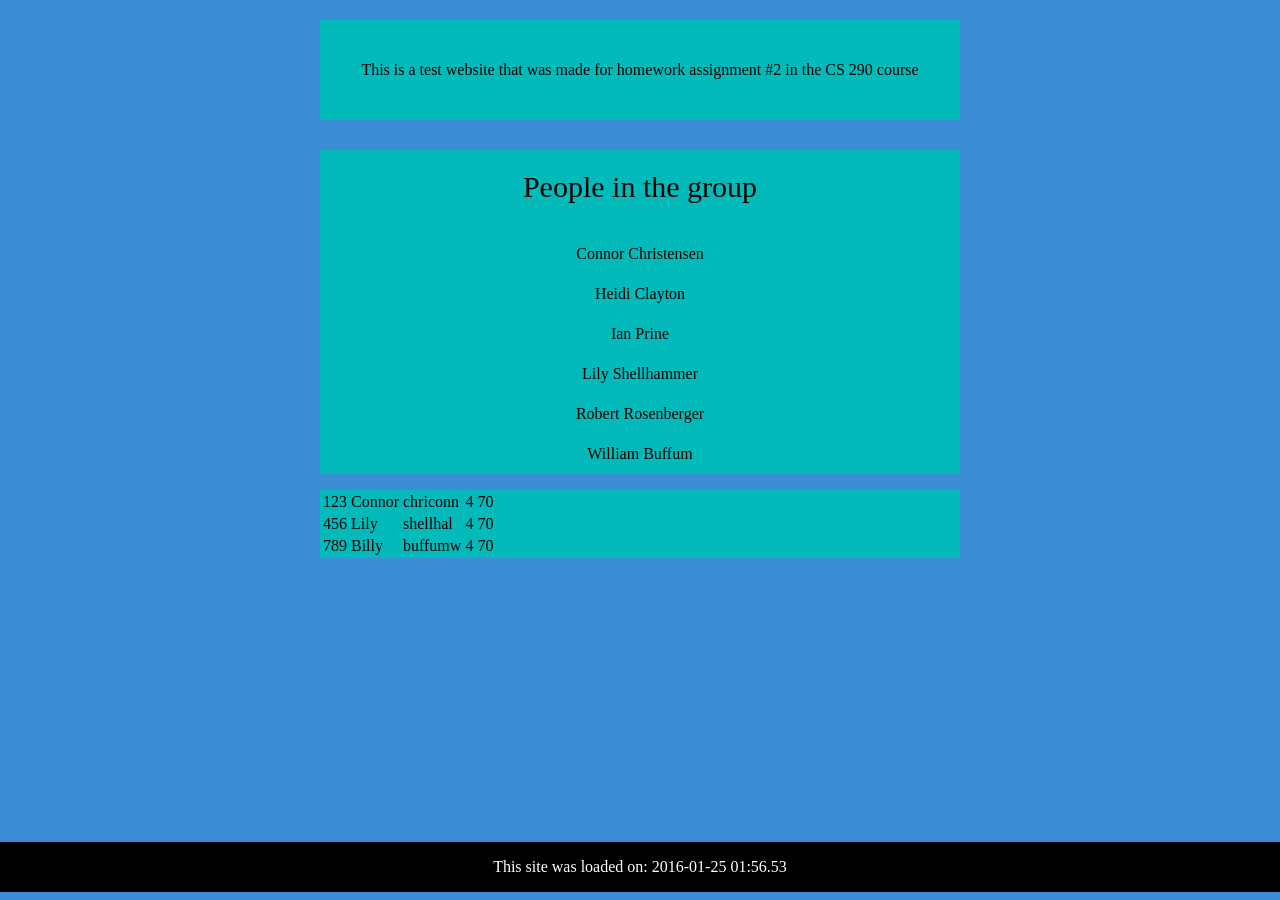
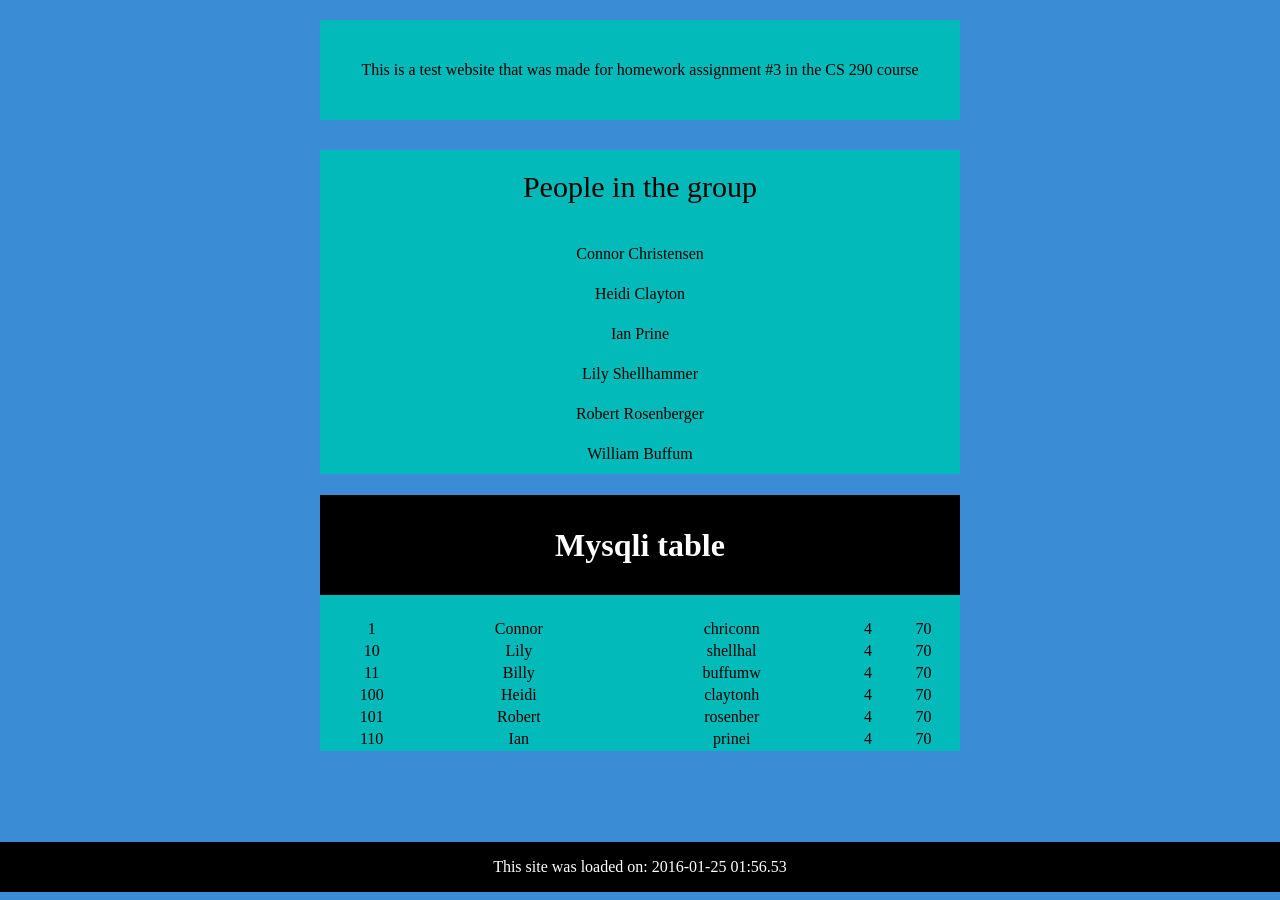
Before and after one commit to ConnorChristensen/CS290, a PHP site: page /PHP/other.php in a window 1280 px wide. Shown: the part 100-1000 px from the top of the page. Run offline with PHP 8.4, Linux system fonts and the light colour scheme; data that the repository does not hold is empty.

Commit message:
Names added to readme and css for php table
The PHP table contains everyones names and onid account name, and I
changed the CSS to make the website to display it on so it looks
smoother.

```diff
--- a/PHP/other.php
+++ b/PHP/other.php
@@ -11,7 +11,7 @@
     </nav>
 
     <div>
-        <p id="description">This is a test website that was made for homework assignment #2 in the CS 290 course</p>
+        <p id="description">This is a test website that was made for homework assignment #3 in the CS 290 course</p>
     </div>
     <div>
         <p class="bold">People in the group</p>
@@ -40,14 +40,20 @@
             printf("Cannot create table(s).\n");
         }
 
-        $mysqli->query("insert into courses(cid,prof,cred,cap,title) values(123,'chriconn',4,70,'Connor')");
-        $mysqli->query("insert into courses(cid,prof,cred,cap,title) values(456,'shellhal',4,70,'Lily')");
-        $mysqli->query("insert into courses(cid,prof,cred,cap,title) values(789,'buffumw',4,70,'Billy')");
+        $mysqli->query("insert into courses(cid,prof,cred,cap,title) values(001,'chriconn',4,70,'Connor')");
+        $mysqli->query("insert into courses(cid,prof,cred,cap,title) values(010,'shellhal',4,70,'Lily')");
+        $mysqli->query("insert into courses(cid,prof,cred,cap,title) values(011,'buffumw',4,70,'Billy')");
+        $mysqli->query("insert into courses(cid,prof,cred,cap,title) values(100,'claytonh',4,70,'Heidi')");
+        $mysqli->query("insert into courses(cid,prof,cred,cap,title) values(101,'rosenber',4,70,'Robert')");
+        $mysqli->query("insert into courses(cid,prof,cred,cap,title) values(110,'prinei',4,70,'Ian')");
+
+
         $mysqli->query("insert into students(sid,onid,name) values(931905000,'chriconn','C. Christensen')");
         $mysqli->query("insert into students(sid,onid,name) values(931905001,'buffumw','B. Buffman')");
         $mysqli->query("insert into students(sid,onid,name) values(931905000,'shellhal','L. Shellhammer')");
 
-                echo "<table>";
+        echo "<table>";
+        echo "<h1>Mysqli table</h1>";
         if ($result = $mysqli->query("select cid,prof,cred,cap,title from courses")) {
             while($obj = $result->fetch_object()){
                     echo "<tr>";
--- a/PHP/thephp.css
+++ b/PHP/thephp.css
@@ -1,12 +1,15 @@
 html {
     background: #3a8dd4;
+    overflow-x: hidden;
+    height: 1000px;
 }
 
 body {
     margin-top: 0px;
     margin-left: 0px;
     width: 100vw;
-    height: 100px;
+    height: auto;
+    overflow-x: hidden;
 }
 
 h1 {
@@ -50,3 +53,15 @@ footer {
     color: white;
     text-align: center;
 }
+
+table {
+    width: 100%;
+}
+
+tr {
+    width: 20%;
+}
+
+td {
+    text-align: center;
+}
```
Also changed, not shown: README.md.
